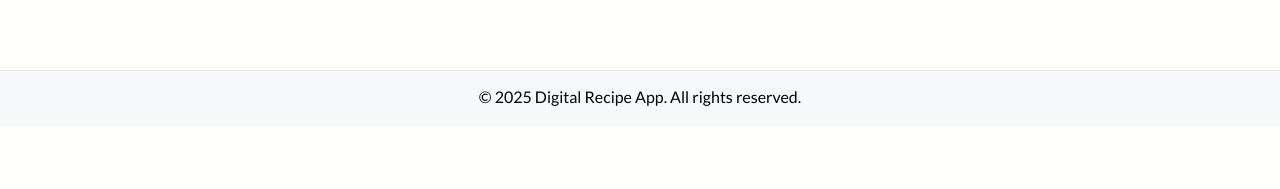
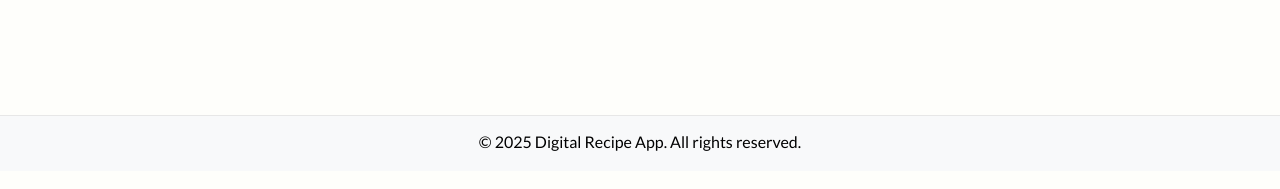
Before and after one commit to CMSC447-Software-Engineering-I-SP2025/Team-2-Repository, a React (Vite) app in the folder recipe-app/: page / in a window 1280 px wide. Shown: the part 297-486 px from the top of the page. Built offline with nearby package versions, Linux system fonts and the light colour scheme; no server answers; a web font is replaced by a local one.

Commit message:
tweaked marginTop for homepage

```diff
--- a/recipe-app/src/components/Footer.jsx
+++ b/recipe-app/src/components/Footer.jsx
@@ -16,7 +16,7 @@ const footerStyle = {
     position: 'relative',
     overflowX: 'hidden',
     height: '55px',
-    marginTop: '245px',
+    marginTop: '290px',
     zIndex: 1,
     clear: 'both',
   };
```
